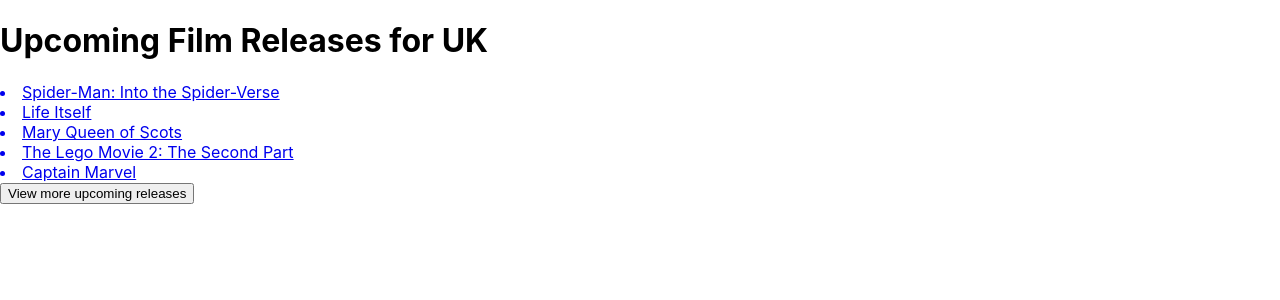
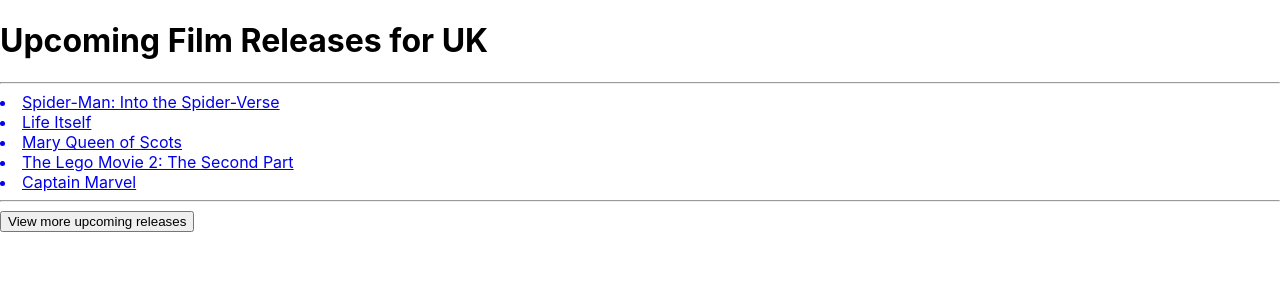
Before and after one commit to Michalju/week_7_day_1_homework, a React (Create React App) app: page / in a window 1280 px wide. Shown: the top 300 px of the page. Built offline with nearby package versions, Linux system fonts and the light colour scheme.

Commit message:
added horizontal lines

```diff
--- a/src/containers/FilmBox.js
+++ b/src/containers/FilmBox.js
@@ -34,10 +34,12 @@
     return (
         <>
             <h1>Upcoming Film Releases for UK</h1>
-
-            <FilmList films = {films}/>
-            <a href = "https://www.imdb.com/calendar/?region=gb" >
-            <button>View more upcoming releases</button></a>
+            <hr />
+            <FilmList films={films} />
+            <hr />
+            <a href="https://www.imdb.com/calendar/?region=gb" >
+                <button>View more upcoming releases</button>
+            </a>
 
         </>
     )
```
Also changed, not shown: 1 other file (tests, documents, lock files or other folders). Lines whose indentation alone changed are shown as unchanged.
